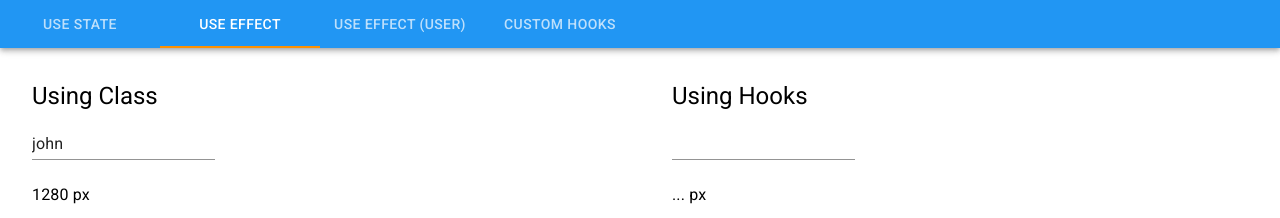
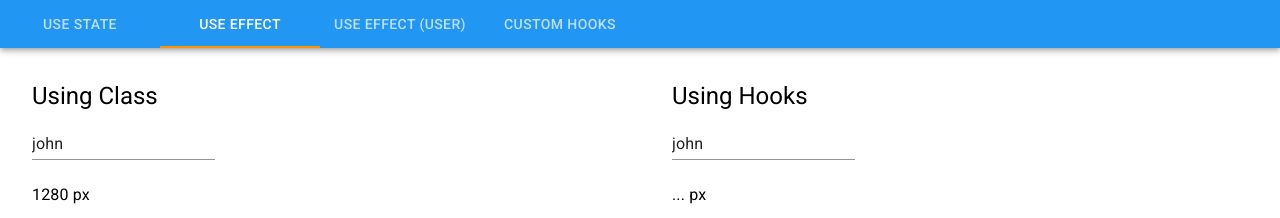
Before and after one commit to oliv37/react-hooks, a React (Create React App) app: page / in a window 1280 px wide. Both pictures are taken after a click on the tab "USE EFFECT". Shown: the top 218 px of the page. Built offline with nearby package versions, Linux system fonts and the light colour scheme.

Commit message:
fix UseEffect example

```diff
--- a/src/useEffect/WithUseEffectExample.js
+++ b/src/useEffect/WithUseEffectExample.js
@@ -3,9 +3,15 @@ import TextField from '@material-ui/core/TextField';
 import Typography from '@material-ui/core/Typography';
 
 function WithUseEffectExample() {
+    const [name, setName] = useState("john");
+
+    function handleChangeName(e) {
+        setName(e.target.value);
+    }
+
     return (
         <>
-            <TextField margin="normal"/>
+            <TextField margin="normal" value={name} onChange={handleChangeName}/>
             <Typography component="p" variant="body1" style={{margin: "15px 0"}}>
                 {`... px`}
             </Typography>
```
